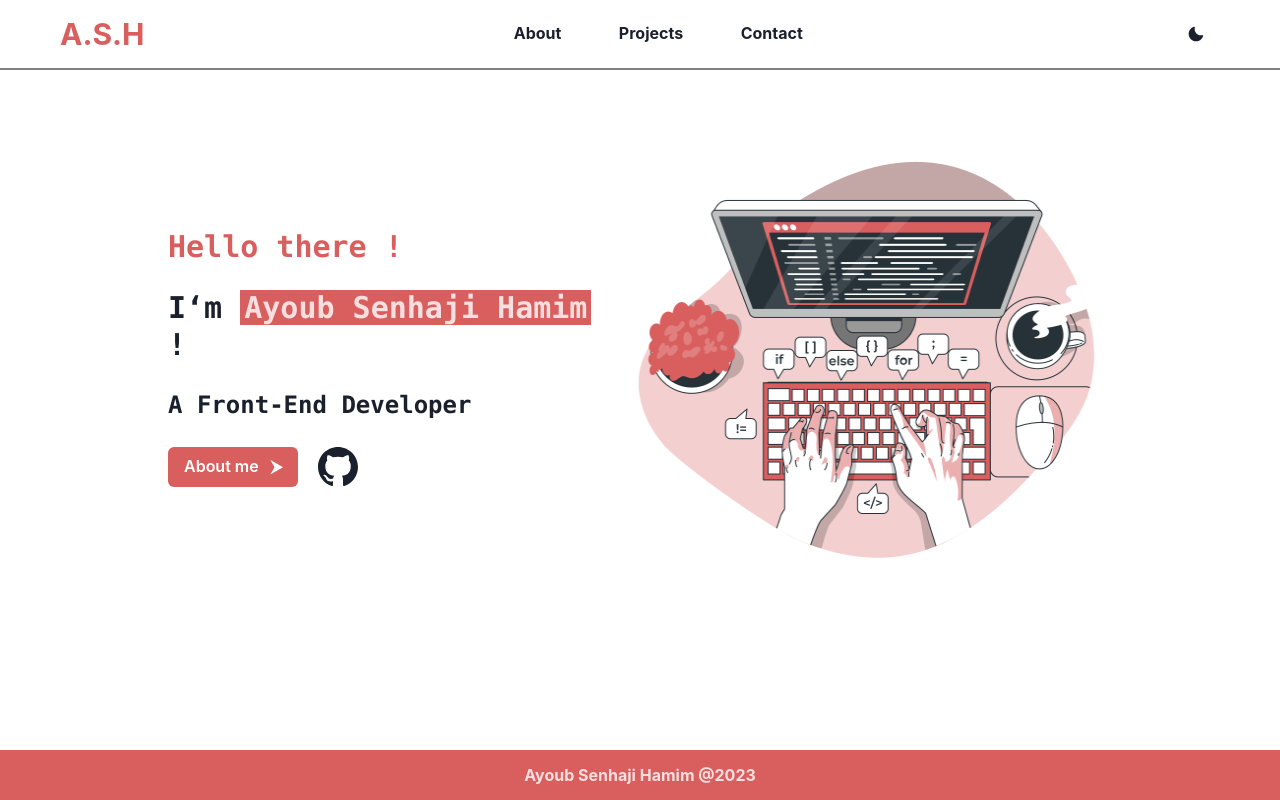
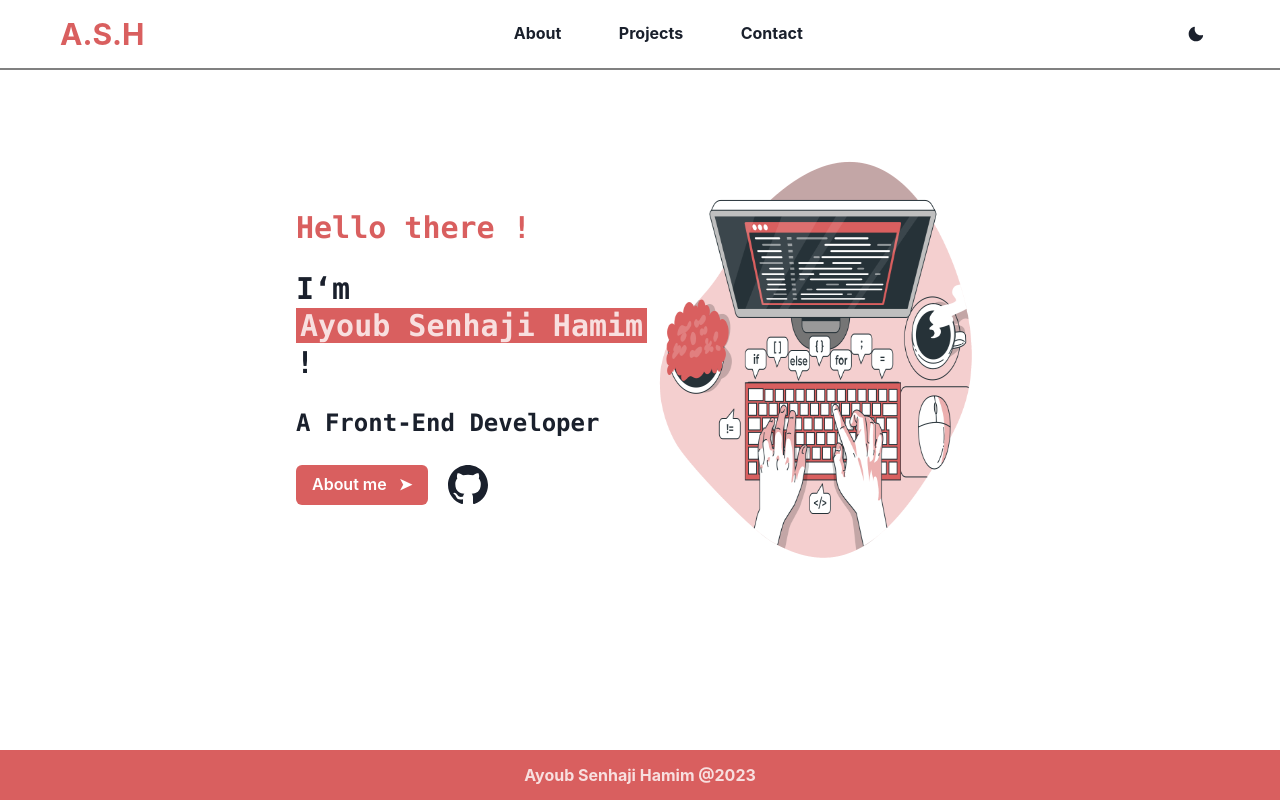
Before and after one commit to AyoubSen/myPortfolio, a Next.js app: page / in a window 1280 px wide. Built offline with nearby package versions, Linux system fonts and the light colour scheme.

Commit message:
more resonsivness hopefully

```diff
--- a/components/MainPage/MainPage.jsx
+++ b/components/MainPage/MainPage.jsx
@@ -22,7 +22,12 @@ export default function MainPage() {
 
   return (
     <Flex
-      m={{ base: '0 20% 0 20%', md: '0 10% 0 10%' }}
+      m={{
+        xl: '0 20% 0 20%',
+        lg: '0 20% 0 20%',
+        md: '0 10% 0 10%',
+        sm: '0',
+      }}
       p="10"
       fontWeight="bold"
       justify={{
@@ -78,7 +83,7 @@ export default function MainPage() {
             }
             color={colorMode === 'light' ? '#FFF' : '#000'}
           >
-            About me &nbsp; ⮞
+            About me &nbsp; ➤
           </Button>
           <Link href="https://github.com/AyoubSen/" target="_blank">
             <Icon
--- a/pages/index.js
+++ b/pages/index.js
@@ -7,7 +7,6 @@ export default function Home() {
         <title>Ayoub Senhaji Hamim</title>
         <meta charset="UTF-8"></meta>
         <meta name="viewport" content="width=device-width, initial-scale=1" />
-        <link rel="icon" href="/home.png" />
       </Head>
       <Main />
     </>
```
